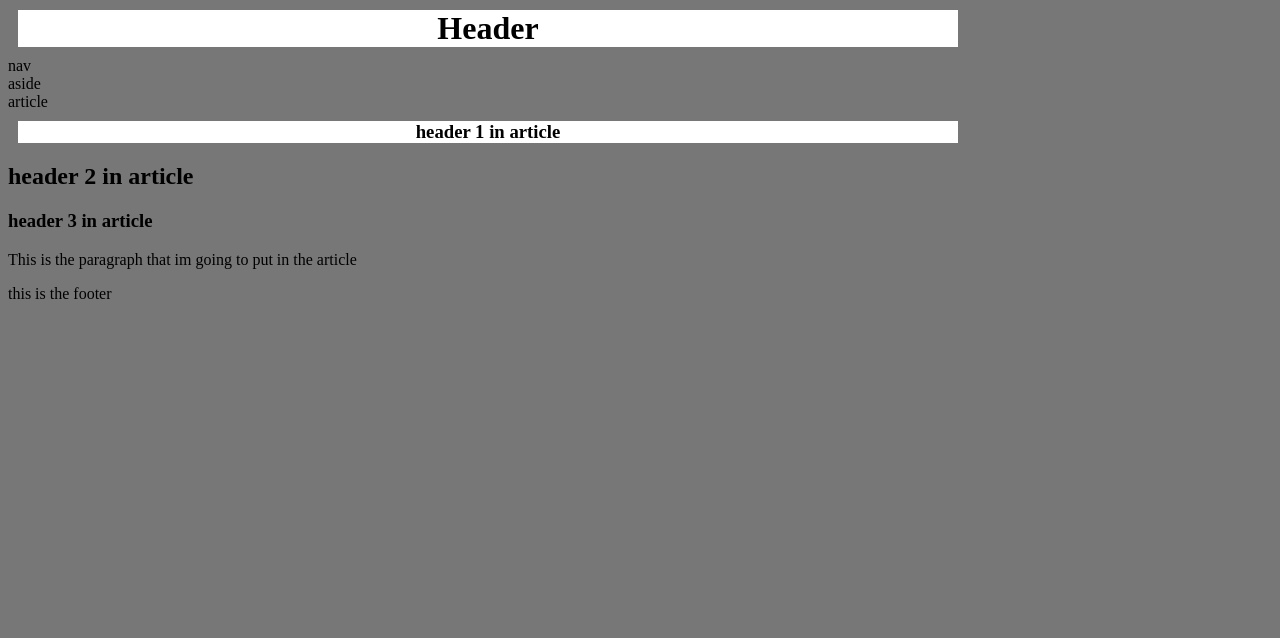
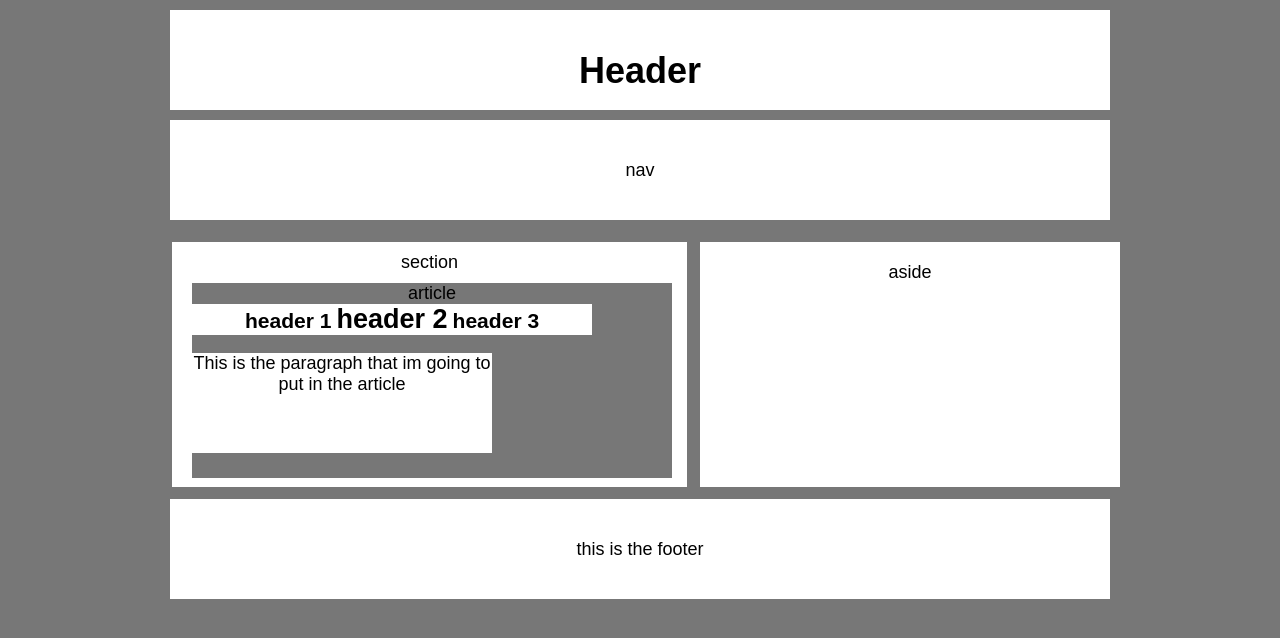
Before and after one commit to HarbansBhandal/HW-Wireframe, a plain HTML site: page index.html in a window 1280 px wide. Drawn offline with Linux system fonts and the light colour scheme.

Commit message:
stillworkin

```diff
--- a/index.html
+++ b/index.html
@@ -4,18 +4,20 @@
 	<link rel="stylesheet" type="text/css" href="style.css">
 	<title>Harbans Bhandal</title>
 
-		<h1>Header</h1>
+		<h1 class="first">Header</h1>
 
 		<nav>nav</nav>
 </head>
 <body>
 		<aside>aside</aside>
 
-		<section>
+		<section>section
 			<article>article
-				<h1 class="first">header 1 in article</h1>
-				<h2>header 2 in article</h2>
-				<h3>header 3 in article</h3>
+			<div>
+				<h1 class="second">header 1</h1>
+				<h2 class="third">header 2</h2>
+				<h3 class="fourth">header 3</h3>
+			</div>
 					<p>This is the paragraph that im going to put in the article</p>
 			</article>
 		</section>
--- a/style.css
+++ b/style.css
@@ -1,10 +1,90 @@
-h1{		background-color: white;
-		content: #ebebeb;
-		text-align: center;
-		margin: 10px;
-}
-
 body{	background-color: #777;
 		content: #ebebeb;
 		width: 960px;
+		align-content: center;
+		margin: 0 auto 0 auto;
+		text-align: center;
+		font-size: 18px;
+		font-family: Arial;
 	}
+
+.first{	background-color: white;
+		margin: 10px;
+		height: 50px;
+		padding-top: 40px;
+		padding-bottom: 10px;
+		padding-left: 10px;
+		padding-right: 10px;
+		}
+
+nav{	background-color: white;
+		text-align: center;
+		margin: 10px;
+		height: 50px;
+		padding-top: 40px;
+		padding-bottom: 10px;
+		padding-left: 10px;
+		padding-right: 10px;
+
+}
+section{ 	background-color: white;
+			text-align: center;
+			margin: 12px;
+			float: left;
+			width: 495px;
+			position: relative;
+			height: 225px;
+			padding: 10px;
+}
+
+article{	text-align: center;
+			background-color: #777;
+			height: 195px;
+			position: absolute;
+			margin: 10px;
+			width: 480px;
+
+}
+
+div{		background-color: white;
+			width: 400px;
+			height 50px;}
+
+.second {	display: inline;
+			}
+
+.third {	display: inline;
+
+}
+.fourth{	display: inline;
+
+}
+
+p{			background-color: white;
+			width: 300px;
+			height: 100px;
+			position: absolute;
+}
+aside{		clear: both;
+			background-color: white;
+			width: 420px;
+			float:right;
+			height: 225px;
+			margin-top: 12px;
+			display: inline;
+			padding-top: 20px;
+
+}
+
+
+footer{	clear: both;
+		background-color: white;
+		text-align: center;
+		margin: 10px;
+		height: 50px;
+		padding-top: 40px;
+		padding-bottom: 10px;
+		padding-left: 10px;
+		padding-right: 10px;}
+
+}
```
